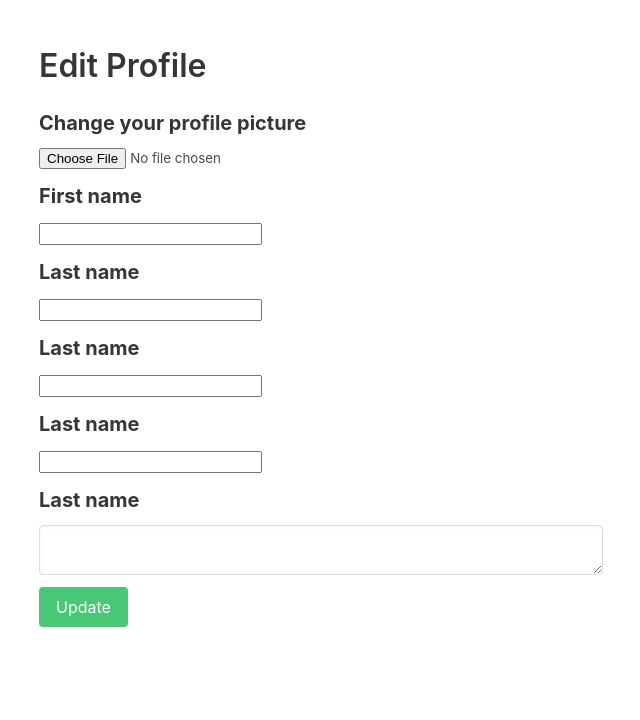
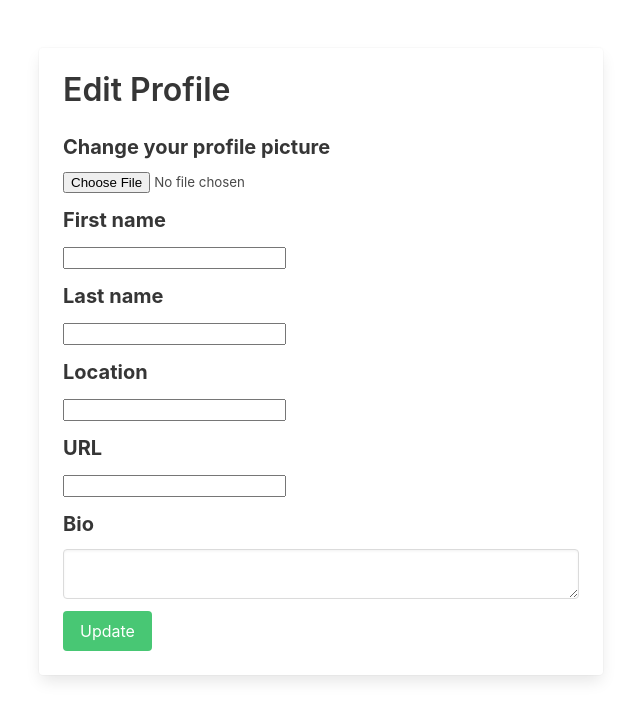
Before and after one commit to RobinsonLuzo/Notebook, a Django app: page /user/profile/edit in a window 1280 px wide. Shown: the part 52-772 px from the top of the page, without its empty margins (319-959 px from the left). Run offline with Django 3.2, Linux system fonts and the light colour scheme; a user stored in the database is signed in; data comes from the database, SQL or seed files in the repository.

Commit message:
Fixes to layout of edit profile - card style now used and proper text box with char limit for bio/profile info.

```diff
--- a/notebook/notebook/notebook/templates/edit_profile.html
+++ b/notebook/notebook/notebook/templates/edit_profile.html
@@ -6,6 +6,8 @@
 
 <div class="columns is-mobile">
     <div class="column is-half is-offset-one-quarter">
+        <div class="card">
+            <div class="card-content">
                 <form method="post" enctype="multipart/form-data" action="" role="form">
                 <h3 class="title is-3">Edit Profile</h3>
 
@@ -31,21 +33,21 @@
                 </div>
 
                 <div class="field">
-            <label class="label is-medium">Last name</label>
+                    <label class="label is-medium">Location</label>
                     <div class="control">
                         {{ form.location }}
                     </div>
                 </div>
 
                 <div class="field">
-            <label class="label is-medium">Last name</label>
+                    <label class="label is-medium">URL</label>
                     <div class="control">
                         {{ form.url }}
                     </div>
                 </div>
 
                 <div class="field">
-            <label class="label is-medium">Last name</label>
+                    <label class="label is-medium">Bio</label>
                     <div class="control">
                         {{ form.profile_info }}
                     </div>
@@ -68,5 +70,7 @@
                 </form>
             </div>
         </div>
+    </div>
+</div>
 
 {% endblock %}
```
Lines whose indentation alone changed are shown as unchanged.
